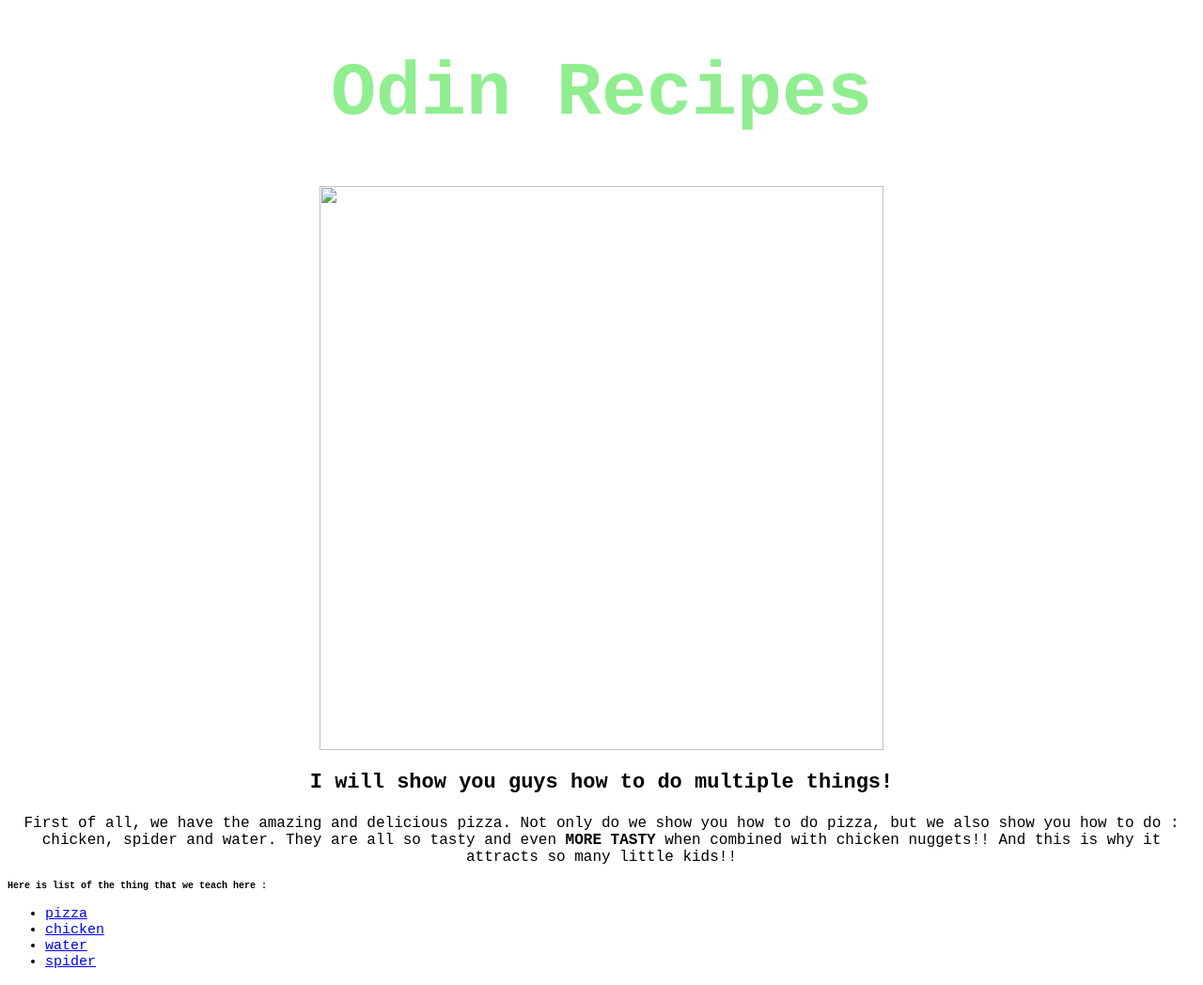
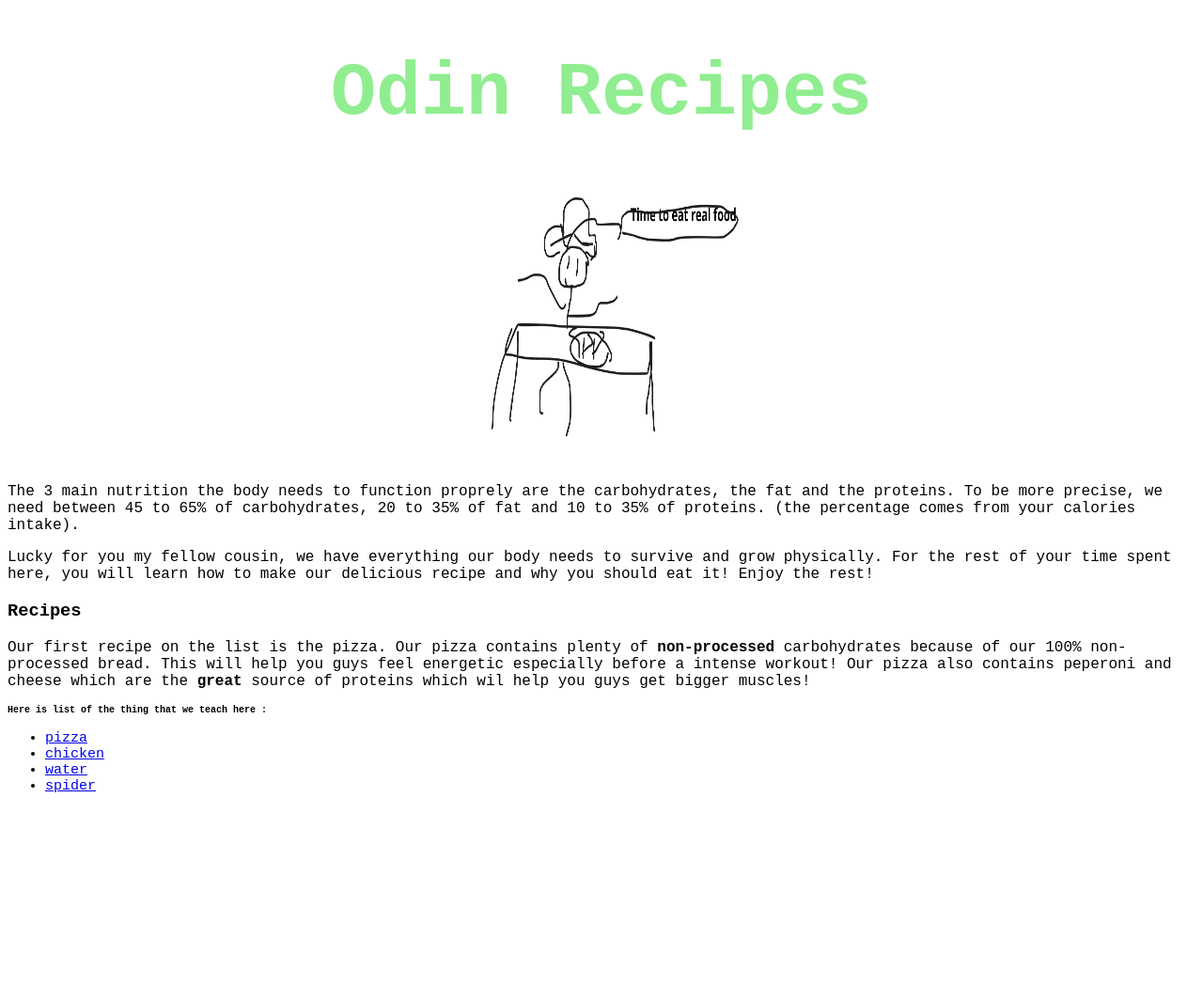
Before and after one commit to Noxiz-2/odin-recipes, a plain HTML site: page index.html in a window 1280 px wide. Shown: the whole page at 94% size. After the commit the page ends 861 px from the top, so only its background shows below. Drawn offline with Linux system fonts and the light colour scheme.

Commit message:
style.css

```diff
--- a/index.html
+++ b/index.html
@@ -9,17 +9,14 @@
     <body>
         <h1 id="title">Odin Recipes</h1>
 
-        <img class="img" src="./image/food.png" width="600" height="600">
-        <h3 class="par">I will show you guys how to do multiple things!</h3>
+        <img class="img" src="./image/food.png" width="300" height="300">
+        <p class="next-to-image">The 3 main nutrition the body needs to function proprely are the carbohydrates, the fat and the proteins. To be more precise, we need between 45 to 65% of carbohydrates, 20 to 35% of fat and 10 to 35% of proteins. (the percentage comes from your calories intake). </p>
+        <p class="next-to-image two">Lucky for you my fellow cousin, we have everything our body needs to survive and grow physically. For the rest of your time spent here, you will learn how to make our delicious recipe and why you should eat it! Enjoy the rest! </p></p>
 
+        <h3>Recipes</h3>
+      <p id="pizza"> Our first recipe on the list is the pizza. Our pizza contains plenty of <strong>non-processed</strong> carbohydrates because of our 100% non-processed bread.
+        This will help you guys feel energetic especially before a intense workout! Our pizza also contains peperoni and cheese which are the <strong>great</strong> source of proteins which wil help you guys get bigger muscles!
 
-      <p class="link-par"> First of all, we have the amazing and delicious pizza. Not only do we show you how to do pizza,
-        but we also show you how to do :
-    chicken,
-       spider and
-       water. They are all so tasty
-       and even <strong>MORE TASTY</strong> when combined with chicken nuggets!!
-        And this is why it attracts so many little kids!!
       </p>
 
       <p class="par" id="here">Here is list of the thing that we teach here :</p>
```
Also changed, not shown: image/food.png (added).
